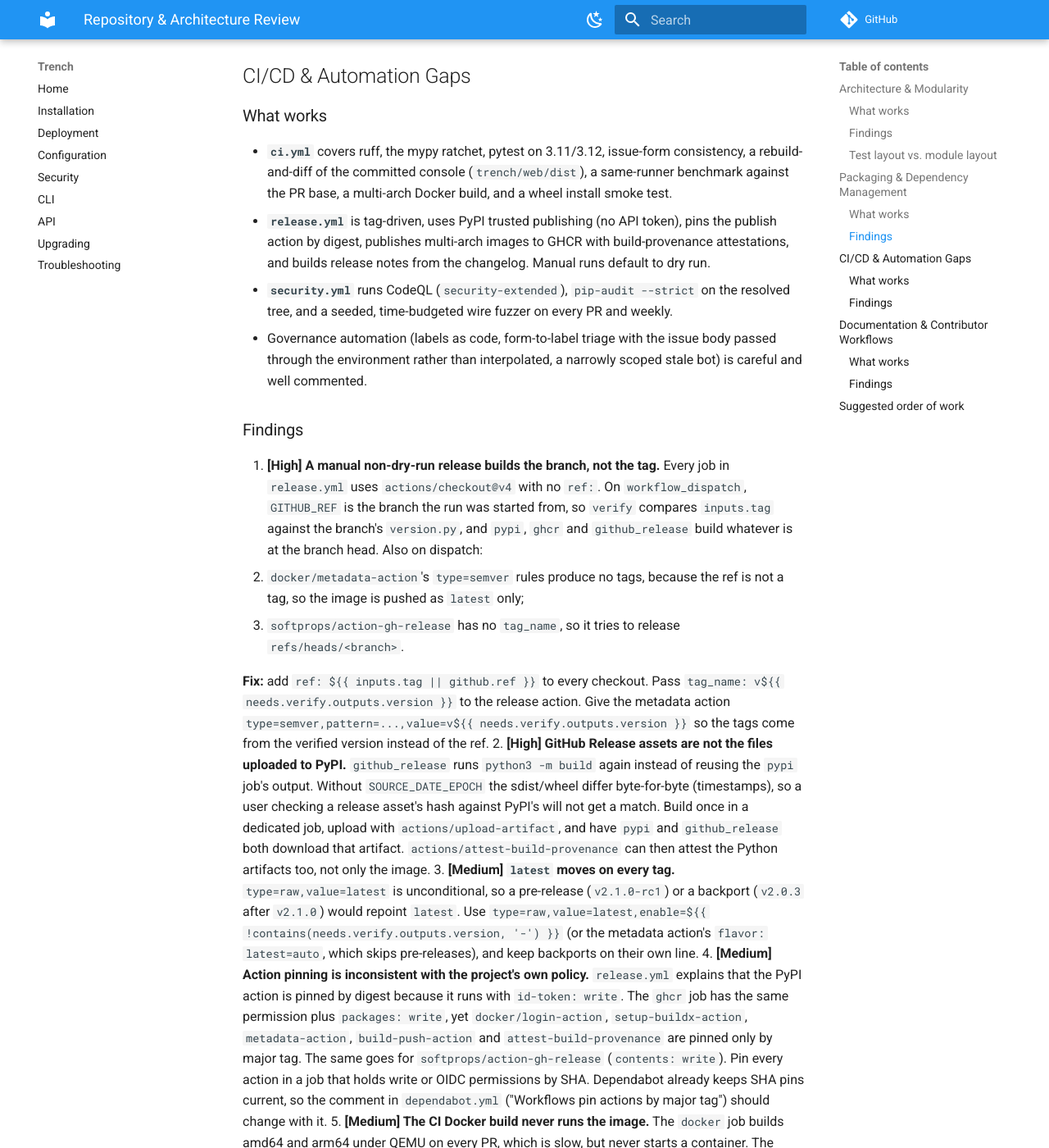
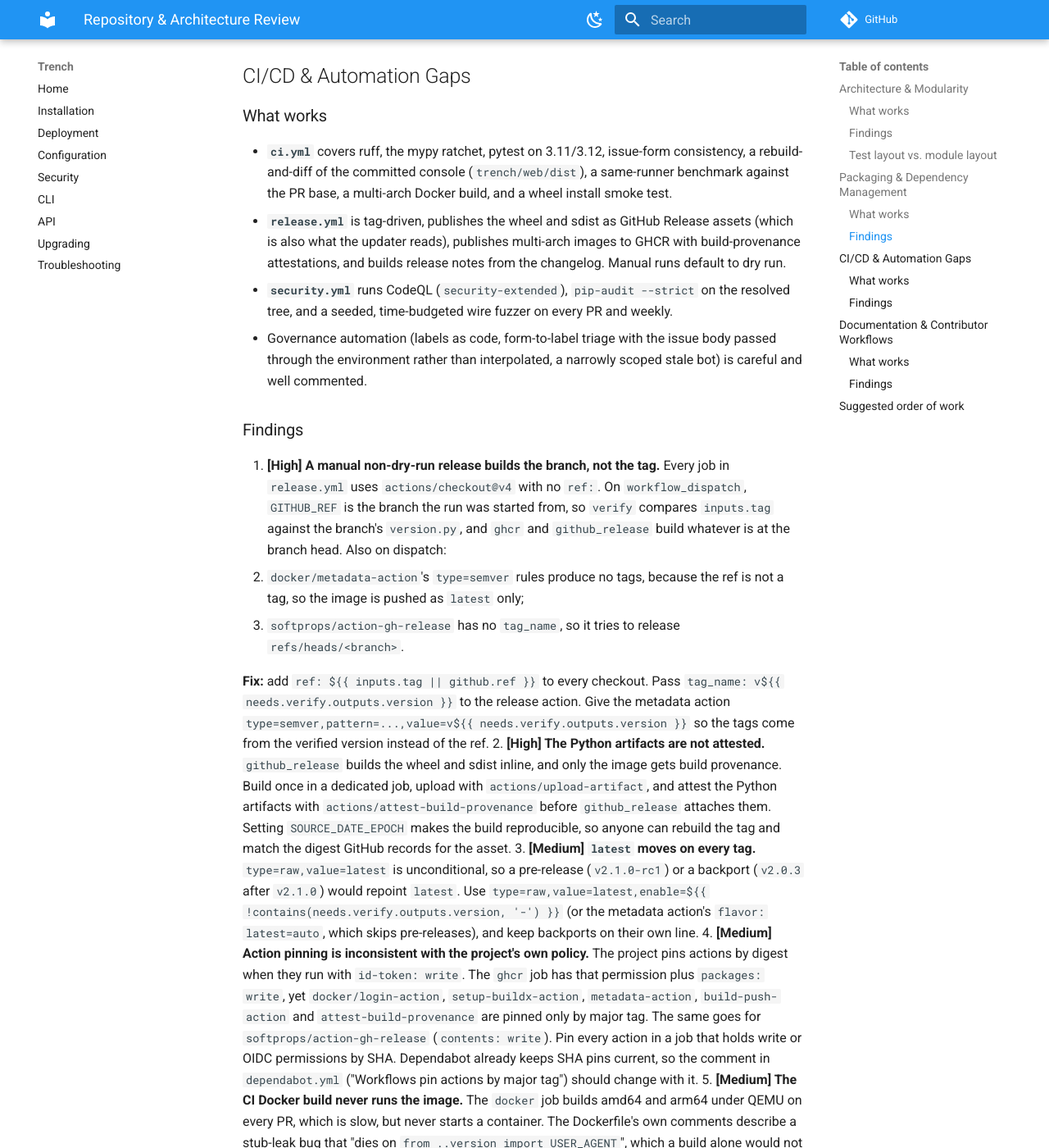
Before and after one commit to dev-doshi/trench, an MkDocs documentation site: the page built from docs/reviews/repo-architecture-review.md, in a window 1280 px wide and 1400 px high, scrolled down 3695 px. Shown: the whole window at 82% size. Built offline with MkDocs 1.6.1 and Material for MkDocs 9.7.7, drawn with Linux system fonts in a browser that asks for light colours; comment, search, counter and statistics services are not loaded; some of the changed text lies outside the part shown.

Commit message:
Updates and installation come from GitHub, not PyPI
The updater now reads the GitHub Releases API
(api.github.com/repos/dev-doshi/trench/releases) instead of PyPI's JSON API.
It verifies the wheel against the sha256 GitHub records for each release
asset. Drafts are skipped, and so are releases GitHub flags as pre-release
on the stable channel. Only wheels named trench_dns are candidates, and an
index that offers wheels but none of ours is refused.

The release workflow no longer publishes to PyPI. The GitHub Release is the
publication. The docs install from GitHub (pip install git+https://...,
or the release wheel) and upgrade through `trench upgrade apply`.

Co-Authored-By: Claude Opus 5.5 <noreply@anthropic.com>
Claude-Session: https://claude.ai/code/session_01HEGXRcEqLEWC7WjhEuGwk9

```diff
--- a/docs/reviews/repo-architecture-review.md
+++ b/docs/reviews/repo-architecture-review.md
@@ -177,10 +177,10 @@ are open.
   consistency, a rebuild-and-diff of the committed console (`trench/web/dist`),
   a same-runner benchmark against the PR base, a multi-arch Docker build, and
   a wheel install smoke test.
-- **`release.yml`** is tag-driven, uses PyPI trusted publishing (no API
-  token), pins the publish action by digest, publishes multi-arch images to
-  GHCR with build-provenance attestations, and builds release notes from the
-  changelog. Manual runs default to dry run.
+- **`release.yml`** is tag-driven, publishes the wheel and sdist as GitHub
+  Release assets (which is also what the updater reads), publishes multi-arch
+  images to GHCR with build-provenance attestations, and builds release notes
+  from the changelog. Manual runs default to dry run.
 - **`security.yml`** runs CodeQL (`security-extended`), `pip-audit --strict`
   on the resolved tree, and a seeded, time-budgeted wire fuzzer on every PR
   and weekly.
@@ -194,7 +194,7 @@ are open.
    Every job in `release.yml` uses `actions/checkout@v4` with no `ref:`. On
    `workflow_dispatch`, `GITHUB_REF` is the branch the run was started from,
    so `verify` compares `inputs.tag` against the branch's `version.py`, and
-   `pypi`, `ghcr` and `github_release` build whatever is at the branch head.
+   `ghcr` and `github_release` build whatever is at the branch head.
    Also on dispatch:
    - `docker/metadata-action`'s `type=semver` rules produce no tags, because
      the ref is not a tag, so the image is pushed as `latest` only;
@@ -206,14 +206,13 @@ are open.
    Give the metadata action
    `type=semver,pattern=...,value=v${{ needs.verify.outputs.version }}` so the
    tags come from the verified version instead of the ref.
-2. **[High] GitHub Release assets are not the files uploaded to PyPI.**
-   `github_release` runs `python3 -m build` again instead of reusing the
-   `pypi` job's output. Without `SOURCE_DATE_EPOCH` the sdist/wheel differ
-   byte-for-byte (timestamps), so a user checking a release asset's hash
-   against PyPI's will not get a match. Build once in a dedicated job, upload
-   with `actions/upload-artifact`, and have `pypi` and `github_release` both
-   download that artifact. `actions/attest-build-provenance` can then attest
-   the Python artifacts too, not only the image.
+2. **[High] The Python artifacts are not attested.** `github_release` builds
+   the wheel and sdist inline, and only the image gets build provenance.
+   Build once in a dedicated job, upload with `actions/upload-artifact`, and
+   attest the Python artifacts with `actions/attest-build-provenance` before
+   `github_release` attaches them. Setting `SOURCE_DATE_EPOCH` makes the
+   build reproducible, so anyone can rebuild the tag and match the digest
+   GitHub records for the asset.
 3. **[Medium] `latest` moves on every tag.** `type=raw,value=latest` is
    unconditional, so a pre-release (`v2.1.0-rc1`) or a backport (`v2.0.3`
    after `v2.1.0`) would repoint `latest`. Use
@@ -221,8 +220,8 @@ are open.
    (or the metadata action's `flavor: latest=auto`, which skips
    pre-releases), and keep backports on their own line.
 4. **[Medium] Action pinning is inconsistent with the project's own policy.**
-   `release.yml` explains that the PyPI action is pinned by digest because it
-   runs with `id-token: write`. The `ghcr` job has the same permission plus
+   The project pins actions by digest when they run with `id-token: write`.
+   The `ghcr` job has that permission plus
    `packages: write`, yet `docker/login-action`, `setup-buildx-action`,
    `metadata-action`, `build-push-action` and `attest-build-provenance` are
    pinned only by major tag. The same goes for `softprops/action-gh-release`
@@ -266,7 +265,7 @@ are open.
 - README, CONTRIBUTING, SECURITY, SUPPORT and the issue forms route each kind
   of report to one place, and they agree with each other on that routing.
 - The README's "Status" box and `docs/installation.md` say plainly that
-  `pip install trench-dns` and `docker pull` do not work yet. That candour
+  the release wheel and `docker pull` do not exist yet. That candour
   prevents a whole class of bug reports.
 - `trench.example.yaml` is safe by default (loopback DNS on `:5354`,
   loopback console, encrypted transports off until a certificate is supplied,
@@ -279,9 +278,10 @@ are open.
 ### Findings
 
 1. **[High] `docs/upgrading.md` tells users to
-   `pip install --upgrade trench`.** On PyPI `trench` belongs to an unrelated
-   project, which `docs/installation.md` warns "is worse than failing". It
-   must be `pip install --upgrade trench-dns`. In the same file,
+   `pip install --upgrade trench`.** Trench is installed from GitHub, and
+   `trench` on a package index is an unrelated project. It must upgrade from
+   GitHub (`trench upgrade apply`, or `pip install --upgrade
+   "git+https://github.com/dev-doshi/trench@<tag>"`). In the same file,
    `docker compose pull` does nothing for the repository's
    `docker-compose.yml`, which builds `trench:latest` locally. Until an image
    is published, the step is `git pull && docker compose up -d --build`.
@@ -340,7 +340,7 @@ are open.
 |---|------|--------|
 | 1 | Fix `docs/upgrading.md` distribution name and Compose step | minutes |
 | 2 | Release workflow: checkout `ref`, `tag_name`, semver `value`, gated `latest` | small |
-| 3 | Build once, reuse artifacts for PyPI and the GitHub Release | small |
+| 3 | Build once, attest the Python artifacts for the GitHub Release | small |
 | 4 | Resolve `[Unreleased]` vs `2.0.0` before the first tag | small |
 | 5 | Pin ruff/mypy; decide adopt-or-delete for `uv.lock` | small–medium |
 | 6 | SHA-pin actions in privileged jobs; smoke-run the CI image | small |
--- a/pyproject.toml
+++ b/pyproject.toml
@@ -3,7 +3,8 @@ requires = ["setuptools>=68", "wheel"]
 build-backend = "setuptools.build_meta"
 
 [project]
-# `trench` is taken on PyPI, so the distribution carries a suffix. It is the
+# The distribution carries a suffix so it cannot be confused with the unrelated
+# `trench` package, and the updater only accepts wheels named for it. It is the
 # only place the project is not simply called Trench: the import package,
 # both commands, the service and the image are all `trench`.
 name = "trench-dns"
--- a/trench.example.yaml
+++ b/trench.example.yaml
@@ -277,7 +277,7 @@ updates:
   mode: notify                # off | notify | auto
   channel: stable             # stable | prerelease
   check_interval_hours: 24    # 0 stops checking
-  index: "https://pypi.org/pypi/trench-dns/json"
+  index: "https://api.github.com/repos/dev-doshi/trench/releases?per_page=100"
   timeout: 15.0
   window: ""                  # "03:00-05:00" local time, may wrap midnight
   # Installing stages new code; the running process keeps serving the old code
```
Also changed, not shown: README.md (+5 -4 lines), docs/cli.md (+3 -3 lines), docs/installation.md (+27 -9 lines), docs/upgrading.md (+15 -2 lines), 6 other files.
